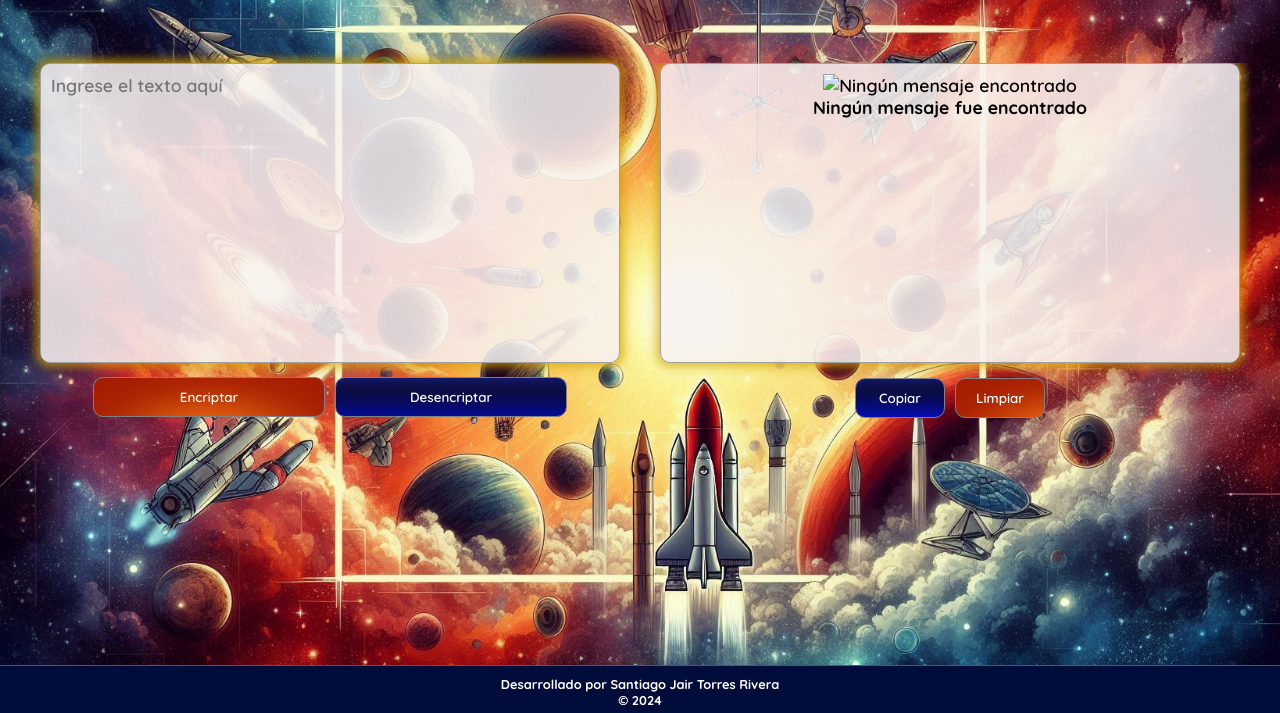
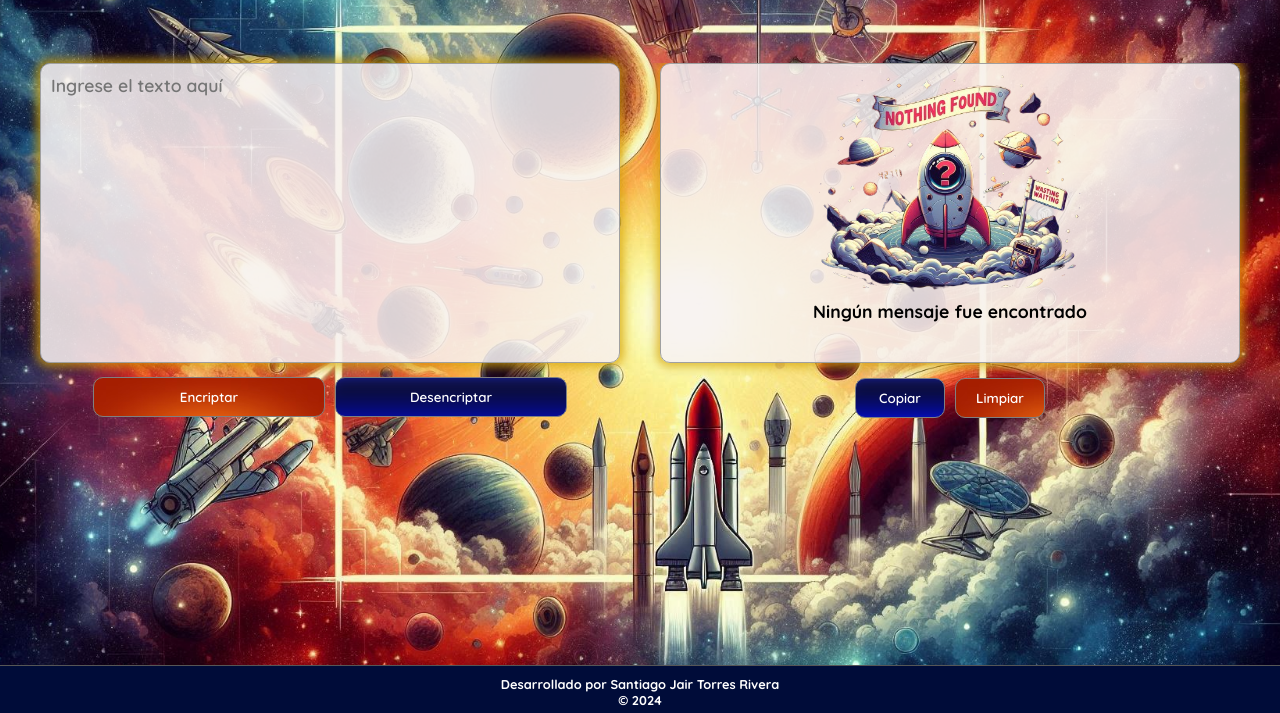
Before and after one commit to Santiago1470/Encriptador-de-texto, a plain HTML site: page index.html in a window 1280 px wide. Shown: the part 87-800 px from the top of the page. Drawn offline with Linux system fonts and the light colour scheme; the site is published under a folder, as on GitHub Pages, so addresses that start at the root find nothing.

Commit message:
Update index.html

```diff
--- a/index.html
+++ b/index.html
@@ -39,7 +39,7 @@
 
                 </div>
                 <div id="container-notFound" class="contenedor-notFound">
-                    <img class="img-vacio" src="/imagenes/img-cohete-sin-fondo.png" alt="Ningún mensaje encontrado">
+                    <img class="img-vacio" src="imagenes/img-cohete-sin-fondo.png" alt="Ningún mensaje encontrado">
                     <p>Ningún mensaje fue encontrado</p>
                 </div>
             </div>
```
